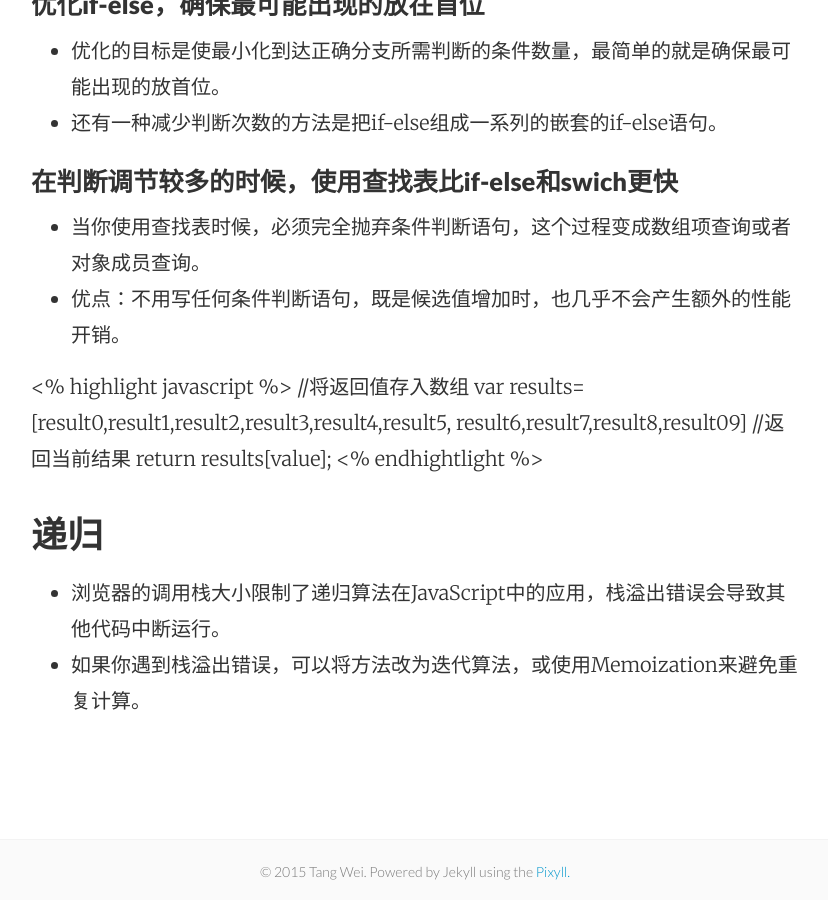
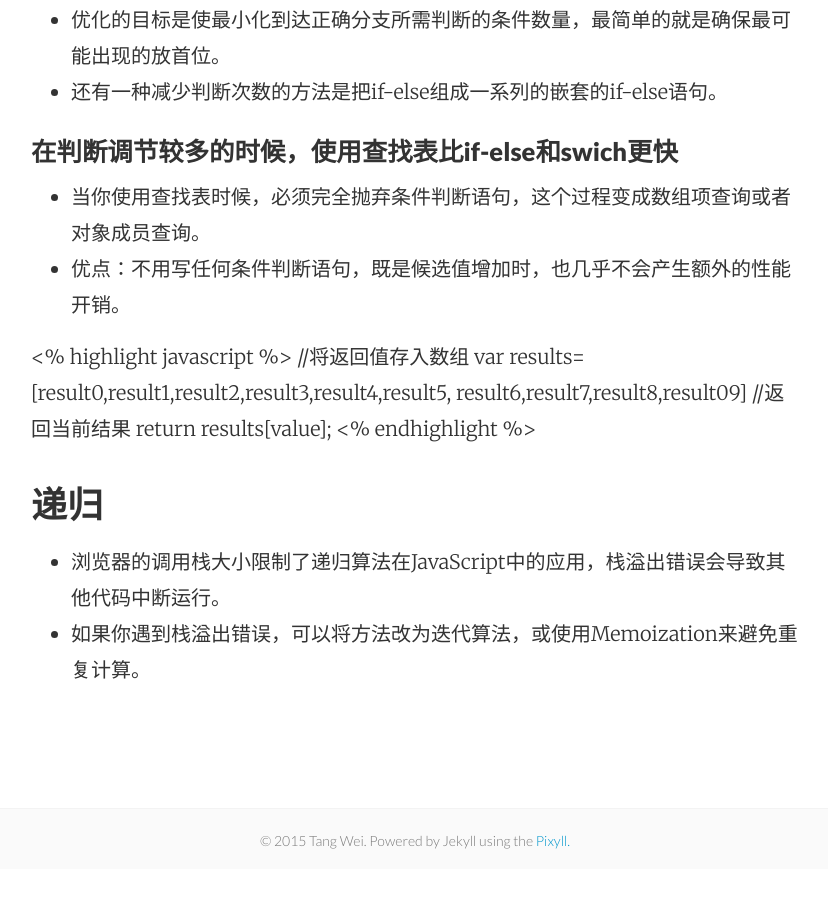
Before and after one commit to tw93/tw93.github.io, a Jekyll site: the page built from _posts/2015-02-07-High-Performance-JavaScript-4.md, in a window 1280 px wide and 900 px high, scrolled down 1444 px. Shown: the whole window, without its empty margins (225-1053 px from the left). Built offline with Jekyll 4.4.1, drawn with Linux system fonts in a browser that asks for light colours; after the commit the page ends 2313 px from its top, so only the background shows below that; some of the changed text lies outside the part shown.

Commit message:
javascript 4

```diff
--- a/_posts/2015-02-07-High-Performance-JavaScript-4.md
+++ b/_posts/2015-02-07-High-Performance-JavaScript-4.md
@@ -44,7 +44,7 @@
             result6,result7,result8,result09]
 //返回当前结果
 return results[value];
-<% endhightlight %>
+<% endhighlight %>
 
 ###递归
  - 浏览器的调用栈大小限制了递归算法在JavaScript中的应用，栈溢出错误会导致其他代码中断运行。
```
Also changed, not shown: other parts of _posts/2015-02-07-High-Performance-JavaScript-4.md (+1 -1 lines).
